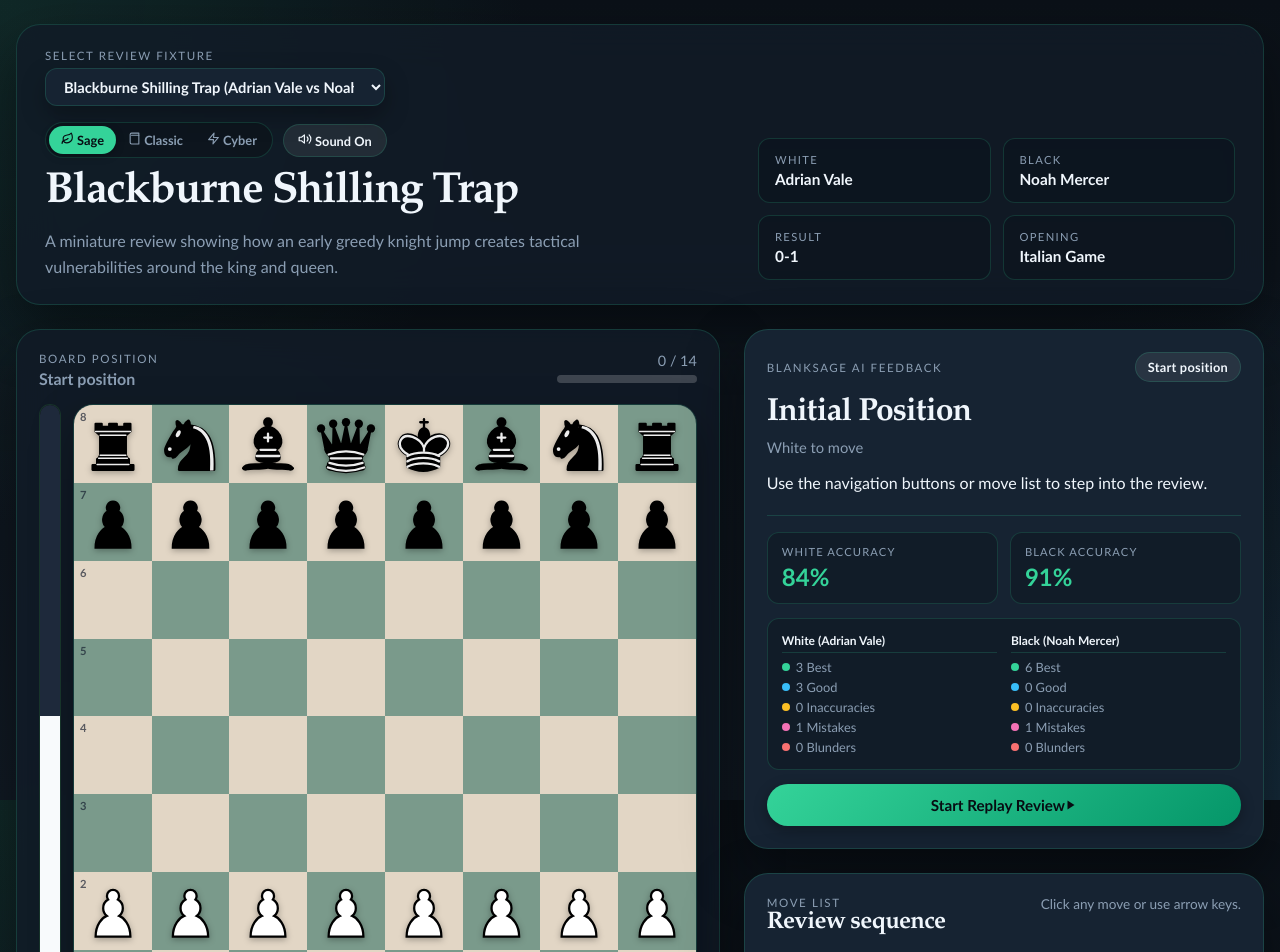
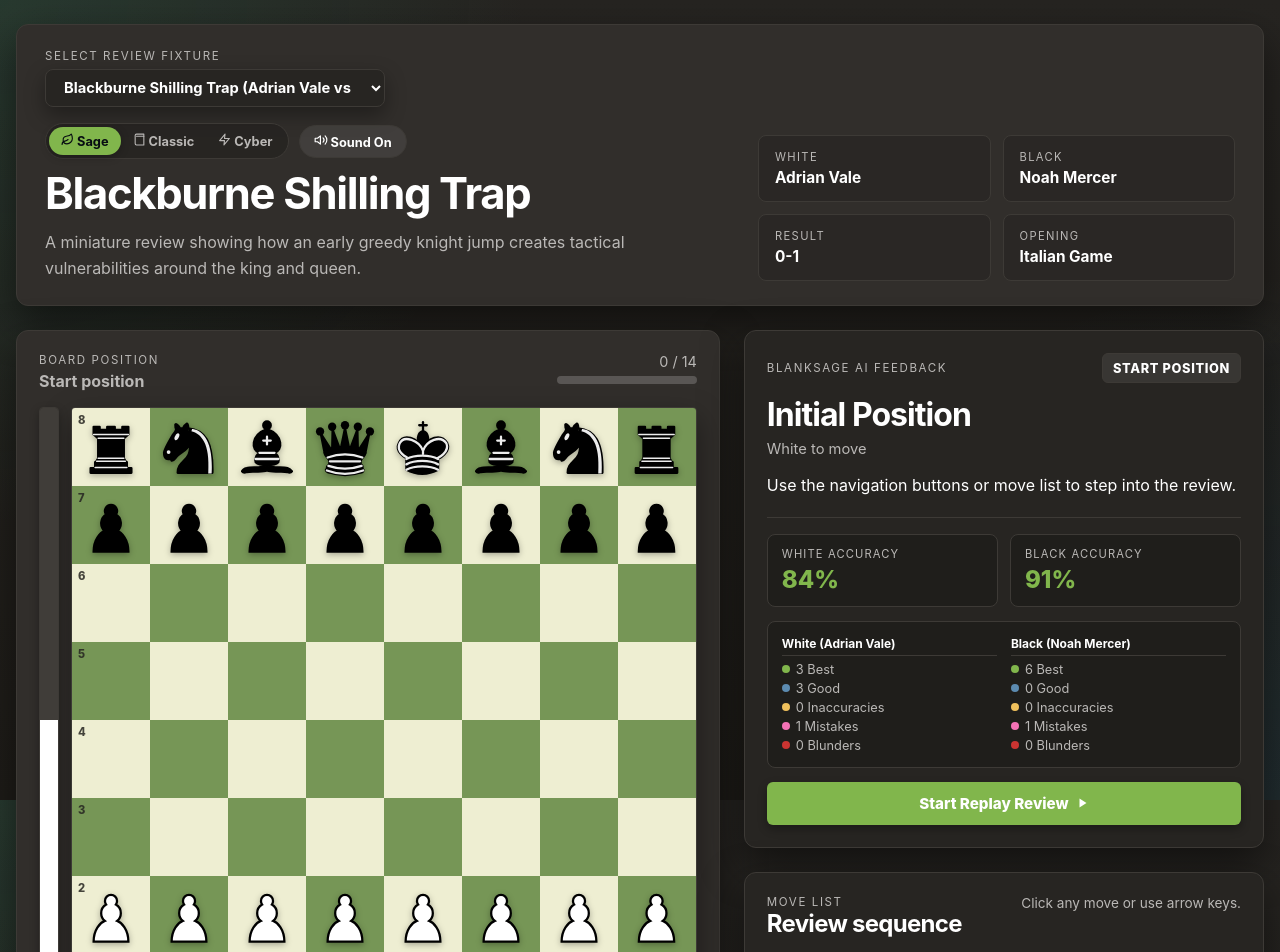
Before and after one commit to kanishkshivkumar/chess-game-review, a Next.js app: page /review in a window 1280 px wide. Shown: the top 952 px of the page. Built offline with nearby package versions, Linux system fonts and the light colour scheme.

Commit message:
style: overhaul UI theme to match official Chess.com dark charcoal palette, green board, and move classification badges

```diff
--- a/src/app/globals.css
+++ b/src/app/globals.css
@@ -1,83 +1,91 @@
 :root,
 [data-theme="sage"] {
   color-scheme: dark;
-  --bg: #0b1118;
-  --bg-accent: #111a24;
-  --panel: rgba(18, 28, 40, 0.82);
-  --panel-strong: #162332;
-  --panel-dark: #070c12;
-  --text: #f0f6fc;
-  --muted: #8b9eb3;
-  --border: rgba(52, 211, 153, 0.18);
-  --shadow: 0 24px 60px rgba(0, 0, 0, 0.45);
-  --shadow-soft: 0 10px 24px rgba(0, 0, 0, 0.3);
-  --accent: #34d399;
-  --accent-strong: #059669;
-  --success: #34d399;
-  --warning: #fbbf24;
-  --danger: #f87171;
-  --info: #38bdf8;
-  --board-light: #e2d6c5;
-  --board-dark: #7a9a8b;
-  --board-from: rgba(251, 191, 36, 0.42);
-  --board-to: rgba(52, 211, 153, 0.45);
-  --board-coordinate: rgba(15, 23, 42, 0.65);
-  --radius-xl: 24px;
-  --radius-lg: 18px;
-  --radius-md: 12px;
-  --radius-sm: 8px;
-  --font-display: "Palatino Linotype", "Book Antiqua", Georgia, serif;
-  --font-body: "Trebuchet MS", "Segoe UI", sans-serif;
+  --bg: #262421;
+  --bg-accent: #1e1c18;
+  --panel: #312e2b;
+  --panel-strong: #272522;
+  --panel-dark: #1b1917;
+  --text: #ffffff;
+  --muted: #bab8b6;
+  --border: #3d3a36;
+  --shadow: 0 16px 40px rgba(0, 0, 0, 0.5);
+  --shadow-soft: 0 8px 20px rgba(0, 0, 0, 0.35);
+  --accent: #81b64c;
+  --accent-strong: #95c260;
+  --success: #81b64c;
+  --warning: #f0c15c;
+  --danger: #ca3431;
+  --info: #5c8bb0;
+  --board-light: #eeeed2;
+  --board-dark: #769656;
+  --board-from: rgba(246, 246, 105, 0.75);
+  --board-to: rgba(186, 202, 43, 0.75);
+  --board-coordinate: rgba(38, 36, 33, 0.85);
+  --radius-xl: 12px;
+  --radius-lg: 10px;
+  --radius-md: 8px;
+  --radius-sm: 6px;
+  --font-display: -apple-system, BlinkMacSystemFont, "Segoe UI", Roboto, Helvetica, Arial, sans-serif;
+  --font-body: -apple-system, BlinkMacSystemFont, "Segoe UI", Roboto, Helvetica, Arial, sans-serif;
 }
 
 [data-theme="classic"] {
-  color-scheme: light;
-  --bg: #f5eedf;
-  --bg-accent: #e8dcc4;
-  --panel: rgba(255, 252, 245, 0.88);
-  --panel-strong: #ffffff;
-  --panel-dark: #2a1f17;
-  --text: #2c221a;
-  --muted: #786454;
-  --border: rgba(140, 95, 55, 0.2);
-  --shadow: 0 24px 60px rgba(45, 30, 15, 0.15);
-  --shadow-soft: 0 10px 24px rgba(45, 30, 15, 0.1);
+  color-scheme: dark;
+  --bg: #2b2724;
+  --bg-accent: #211e1b;
+  --panel: #36322e;
+  --panel-strong: #292623;
+  --panel-dark: #1e1b19;
+  --text: #ffffff;
+  --muted: #b5ada5;
+  --border: #47413c;
+  --shadow: 0 16px 40px rgba(0, 0, 0, 0.5);
+  --shadow-soft: 0 8px 20px rgba(0, 0, 0, 0.35);
   --accent: #b46d2a;
-  --accent-strong: #844c16;
-  --success: #2e8b57;
-  --warning: #d97706;
-  --danger: #dc2626;
-  --info: #0284c7;
+  --accent-strong: #ca8037;
+  --success: #81b64c;
+  --warning: #f0c15c;
+  --danger: #ca3431;
+  --info: #5c8bb0;
   --board-light: #f0d9b5;
   --board-dark: #b58863;
-  --board-from: rgba(245, 158, 11, 0.4);
-  --board-to: rgba(14, 165, 233, 0.38);
-  --board-coordinate: rgba(45, 30, 15, 0.6);
+  --board-from: rgba(245, 158, 11, 0.65);
+  --board-to: rgba(14, 165, 233, 0.55);
+  --board-coordinate: rgba(43, 39, 36, 0.85);
+  --radius-xl: 12px;
+  --radius-lg: 10px;
+  --radius-md: 8px;
+  --radius-sm: 6px;
 }
 
 [data-theme="cyber"] {
   color-scheme: dark;
-  --bg: #090d16;
+  --bg: #161f2e;
   --bg-accent: #0f172a;
-  --panel: rgba(15, 23, 42, 0.88);
-  --panel-strong: #1e293b;
+  --panel: #1e293b;
+  --panel-strong: #0f172a;
   --panel-dark: #020617;
   --text: #f8fafc;
   --muted: #94a3b8;
-  --border: rgba(56, 189, 248, 0.25);
-  --shadow: 0 24px 60px rgba(0, 0, 0, 0.6);
-  --shadow-soft: 0 10px 24px rgba(0, 0, 0, 0.4);
+  --border: #334155;
+  --shadow: 0 16px 40px rgba(0, 0, 0, 0.6);
+  --shadow-soft: 0 8px 20px rgba(0, 0, 0, 0.4);
   --accent: #38bdf8;
   --accent-strong: #0284c7;
-  --success: #4ade80;
-  --warning: #f59e0b;
-  --danger: #f43f5e;
-  --info: #a855f7;
+  --success: #81b64c;
+  --warning: #f0c15c;
+  --danger: #ca3431;
+  --info: #38bdf8;
   --board-light: #cbd5e1;
   --board-dark: #475569;
-  --board-from: rgba(245, 158, 11, 0.45);
-  --board-to: rgba(56, 189, 248, 0.45);
-  --board-coordinate: rgba(2, 6, 23, 0.7);
+  --board-from: rgba(245, 158, 11, 0.55);
+  --board-to: rgba(56, 189, 248, 0.55);
+  --board-coordinate: rgba(15, 23, 42, 0.85);
+  --radius-xl: 12px;
+  --radius-lg: 10px;
+  --radius-md: 8px;
+  --radius-sm: 6px;
 }
 
 * {
@@ -378,27 +386,27 @@ a {
 }
 
 .eval-bar {
-  width: 22px;
-  border-radius: 999px;
-  background: #111;
+  width: 20px;
+  border-radius: 4px;
+  background: #262421;
   border: 1px solid var(--border);
   display: flex;
   flex-direction: column;
   overflow: hidden;
   position: relative;
-  box-shadow: inset 0 2px 4px rgba(0, 0, 0, 0.4);
+  box-shadow: 0 4px 10px rgba(0, 0, 0, 0.3);
 }
 
 .eval-bar__black {
-  background: #1e293b;
+  background: #403d39;
   width: 100%;
-  transition: height 300ms ease;
+  transition: height 250ms ease;
 }
 
 .eval-bar__white {
-  background: #f8fafc;
+  background: #ffffff;
   width: 100%;
-  transition: height 300ms ease;
+  transition: height 250ms ease;
 }
 
 .eval-bar__label {
@@ -413,12 +421,12 @@ a {
 
 .eval-bar__label--white {
   bottom: 6px;
-  color: #0f172a;
+  color: #262421;
 }
 
 .eval-bar__label--black {
   top: 6px;
-  color: #f8fafc;
+  color: #ffffff;
 }
 
 .board {
@@ -428,9 +436,9 @@ a {
   grid-template-rows: repeat(8, minmax(0, 1fr));
   aspect-ratio: 1 / 1;
   overflow: hidden;
-  border-radius: 20px;
+  border-radius: 4px;
   border: 1px solid var(--border);
-  box-shadow: inset 0 1px 0 rgba(255, 255, 255, 0.2), 0 18px 42px rgba(0, 0, 0, 0.35);
+  box-shadow: 0 12px 30px rgba(0, 0, 0, 0.4);
 }
 
 .board__square {
@@ -664,21 +672,24 @@ a {
 .badge-dot--blunder { background: var(--danger); }
 
 .start-review-button {
-  background: linear-gradient(135deg, var(--accent), var(--accent-strong));
-  color: #070c12;
+  display: inline-flex;
+  align-items: center;
+  justify-content: center;
+  gap: 8px;
+  background: #81b64c;
+  color: #ffffff;
   border: none;
-  border-radius: 999px;
+  border-radius: 6px;
   padding: 12px 20px;
   font-weight: 800;
   font-size: 0.95rem;
-  transition: transform 140ms ease, box-shadow 140ms ease;
-  box-shadow: 0 4px 14px rgba(0, 0, 0, 0.3);
+  transition: background 140ms ease;
+  box-shadow: 0 4px 10px rgba(0, 0, 0, 0.3);
 }
 
 .start-review-button:hover,
 .start-review-button:focus-visible {
-  transform: translateY(-2px);
-  box-shadow: 0 8px 20px rgba(0, 0, 0, 0.4);
+  background: #95c260;
   outline: none;
 }
 
@@ -1068,47 +1079,78 @@ a {
   color: var(--muted);
 }
 
+.badge {
+  display: inline-flex;
+  align-items: center;
+  gap: 4px;
+  padding: 4px 10px;
+  border-radius: 6px;
+  font-size: 0.8rem;
+  font-weight: 800;
+  text-transform: uppercase;
+  letter-spacing: 0.05em;
+}
+
+.badge--best {
+  background: #96bc4b;
+  color: #ffffff;
+}
+
+.badge--good {
+  background: #5c8bb0;
+  color: #ffffff;
+}
+
+.badge--inaccuracy {
+  background: #f0c15c;
+  color: #21201d;
+}
+
+.badge--mistake {
+  background: #e58f2a;
+  color: #ffffff;
+}
+
+.badge--blunder {
+  background: #ca3431;
+  color: #ffffff;
+}
+
 .move-chip {
   display: flex;
   flex-direction: column;
   gap: 2px;
   justify-content: center;
-  border-radius: 14px;
+  border-radius: 6px;
   border: 1px solid var(--border);
-  padding: 0.6rem 0.8rem;
+  padding: 0.5rem 0.75rem;
   text-align: left;
-  background: rgba(0, 0, 0, 0.15);
+  background: #272522;
   color: var(--text);
   transition:
     transform 140ms ease,
-    box-shadow 140ms ease,
     border-color 140ms ease,
     background 140ms ease;
 }
 
 .move-chip:hover,
 .move-chip:focus-visible {
-  transform: translateY(-1px);
   border-color: var(--accent);
-  box-shadow: var(--shadow-soft);
+  background: #363431;
   outline: none;
-}
-
-.move-chip:focus-visible {
-  box-shadow: 0 0 0 3px rgba(52, 211, 153, 0.25), var(--shadow-soft);
 }
 
 .move-chip--active {
   border-color: var(--accent);
-  background: rgba(52, 211, 153, 0.12);
-  box-shadow: 0 0 0 3px rgba(52, 211, 153, 0.2), var(--shadow-soft);
+  background: #363431;
+  box-shadow: inset 0 0 0 1px var(--accent);
 }
 
 .move-chip--empty {
   display: grid;
   place-items: center;
   color: var(--muted);
-  background: rgba(0, 0, 0, 0.1);
+  background: #21201d;
   border-style: dashed;
 }
 
@@ -1121,38 +1163,44 @@ a {
 
 .move-chip__san {
   font-weight: 800;
-  font-size: 0.94rem;
+  font-size: 0.92rem;
 }
 
 .move-chip__symbol {
-  font-size: 0.82rem;
+  font-size: 0.75rem;
   font-weight: 800;
-  color: var(--muted);
+  padding: 1px 5px;
+  border-radius: 4px;
+}
+
+.move-chip--best .move-chip__symbol {
+  background: #96bc4b;
+  color: #ffffff;
+}
+
+.move-chip--good .move-chip__symbol {
+  background: #5c8bb0;
+  color: #ffffff;
+}
+
+.move-chip--inaccuracy .move-chip__symbol {
+  background: #f0c15c;
+  color: #21201d;
+}
+
+.move-chip--mistake .move-chip__symbol {
+  background: #e58f2a;
+  color: #ffffff;
+}
+
+.move-chip--blunder .move-chip__symbol {
+  background: #ca3431;
+  color: #ffffff;
 }
 
 .move-chip__class {
-  font-size: 0.76rem;
+  font-size: 0.74rem;
   color: var(--muted);
-}
-
-.move-chip--best {
-  border-left: 4px solid var(--success);
-}
-
-.move-chip--good {
-  border-left: 4px solid var(--info);
-}
-
-.move-chip--inaccuracy {
-  border-left: 4px solid var(--warning);
-}
-
-.move-chip--mistake {
-  border-left: 4px solid #f472b6;
-}
-
-.move-chip--blunder {
-  border-left: 4px solid var(--danger);
 }
 
 .empty-state {
```
